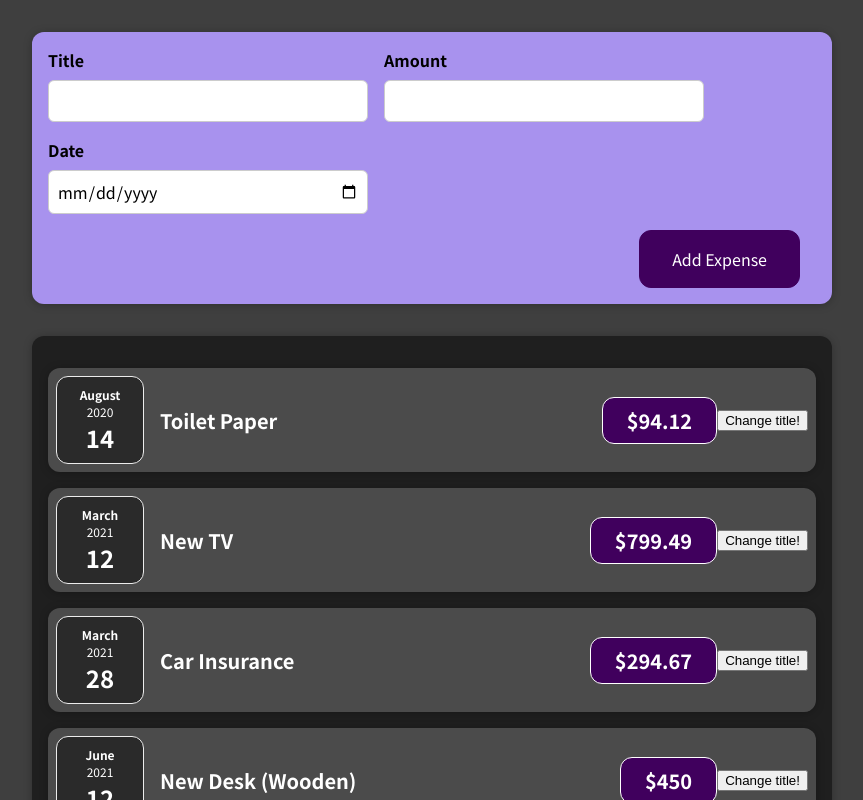
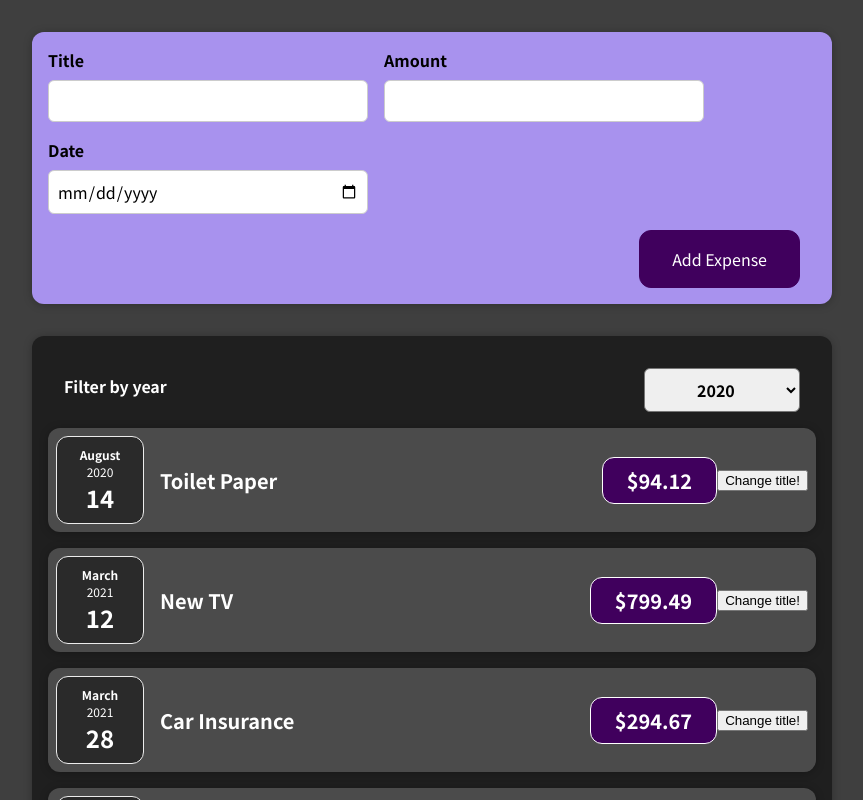
Before and after one commit to JonathanAriass/React, a React (Create React App) app in the folder react-guide/: page / in a window 1280 px wide. Shown: the top 800 px of the page, without its empty margins (208-1071 px from the left). Built offline with nearby package versions, Linux system fonts and the light colour scheme.

Commit message:
Filter feature

```diff
--- a/react-guide/src/App.js
+++ b/react-guide/src/App.js
@@ -22,10 +22,16 @@ const App = () => {
       date: new Date(2021, 5, 12),
     },
   ];
+
+  const addExpenseHandler = (expense) => {
+    console.log('On App.js!');
+    console.log(expense);
+  };
+
   // What we return here is a div for changing it on the root div
   return (
     <div>
-      <NewExpense />
+      <NewExpense onAddExpense={addExpenseHandler} />
       <Expenses items={expenses} />
     </div>
   );
--- a/react-guide/src/components/Expenses/Expenses.js
+++ b/react-guide/src/components/Expenses/Expenses.js
@@ -1,10 +1,22 @@
 import ExpenseItem from "./ExpenseItem";
 import Cards from "../UI/Cards";
 import "./Expenses.css";
+import ExpensesFilter from "./ExpensesFilter";
+import React, { useState } from "react";
 
 const Expenses = (props) => {
+
+  const [filteredYear, setFilteredYear] = useState('2020');
+
+  const filterChangeHandler = (selectedYear) => {
+    setFilteredYear(selectedYear);
+    console.log(selectedYear);
+  };
+
   return (
+    <div>
       <Cards className="expenses">
+        <ExpensesFilter selected={filteredYear} onChangeFilter={filterChangeHandler} />
         <ExpenseItem
           title={props.items[0].title}
           amount={props.items[0].amount}
@@ -26,6 +38,7 @@ const Expenses = (props) => {
           date={props.items[3].date}
         />
       </Cards>
+    </div>
   );
 }
 
--- /dev/null
+++ b/react-guide/src/components/Expenses/ExpensesFilter.css
@@ -0,0 +1,24 @@
+.expenses-filter {
+    color: white;
+    padding: 0 1rem;
+  }
+
+  .expenses-filter__control {
+    display: flex;
+    width: 100%;
+    align-items: center;
+    justify-content: space-between;
+    margin: 1rem 0;
+  }
+
+  .expenses-filter label {
+    font-weight: bold;
+    margin-bottom: 0.5rem;
+  }
+
+  .expenses-filter select {
+    font: inherit;
+    padding: 0.5rem 3rem;
+    font-weight: bold;
+    border-radius: 6px;
+  }
--- /dev/null
+++ b/react-guide/src/components/Expenses/ExpensesFilter.js
@@ -0,0 +1,25 @@
+import React from "react";
+
+import "./ExpensesFilter.css";
+
+const ExpensesFilter = (props) => {
+  const dropdownChangeHandler = (event) => {
+    props.onChangeFilter(event.target.value);
+  };
+
+  return (
+    <div className="expenses-filter">
+      <div className="expenses-filter__control">
+        <label>Filter by year</label>
+        <select value={props.selected} onChange={dropdownChangeHandler}>
+          <option value="2022">2022</option>
+          <option value="2021">2021</option>
+          <option value="2020">2020</option>
+          <option value="2019">2019</option>
+        </select>
+      </div>
+    </div>
+  );
+};
+
+export default ExpensesFilter;
--- a/react-guide/src/components/NewExpense/ExpenseForm.js
+++ b/react-guide/src/components/NewExpense/ExpenseForm.js
@@ -2,7 +2,7 @@ import React, { useState } from "react";
 
 import "./ExpenseForm.css";
 
-const ExpenseForm = () => {
+const ExpenseForm = (props) => {
   // We can use useState more than once per component
   const [enteredTitle, setEnteredTitle] = useState("");
   const [enteredAmount, setEnteredAmount] = useState("");
@@ -53,7 +53,8 @@ const ExpenseForm = () => {
       date: new Date(enteredDate)
     };
 
-    console.log(expenseData);
+    //console.log(expenseData);
+    props.onSaveExpenseData(expenseData);
 
     // Using two-way binding to reset the value of the form.
     // To use this we need to set the value={} parameter on the input field
--- a/react-guide/src/components/NewExpense/NewExpense.js
+++ b/react-guide/src/components/NewExpense/NewExpense.js
@@ -1,10 +1,19 @@
 import "./NewExpense.css";
 import ExpenseForm from "./ExpenseForm";
 
-const NewExpense = () => {
+const NewExpense = (props) => {
+  const saveExpenseDataHandler = (enteredExpenseData) => {
+    const expenseData = {
+      ...enteredExpenseData,
+      id: Math.random().toString(),
+    };
+    //console.log(expenseData);
+    props.onAddExpense(expenseData);
+  };
+
   return (
     <div className="new-expense">
-      <ExpenseForm />
+      <ExpenseForm onSaveExpenseData={saveExpenseDataHandler} />
     </div>
   );
 };
```
Also changed, not shown: 1 other file (tests, documents, lock files or other folders). Lines whose indentation alone changed are shown as unchanged.
